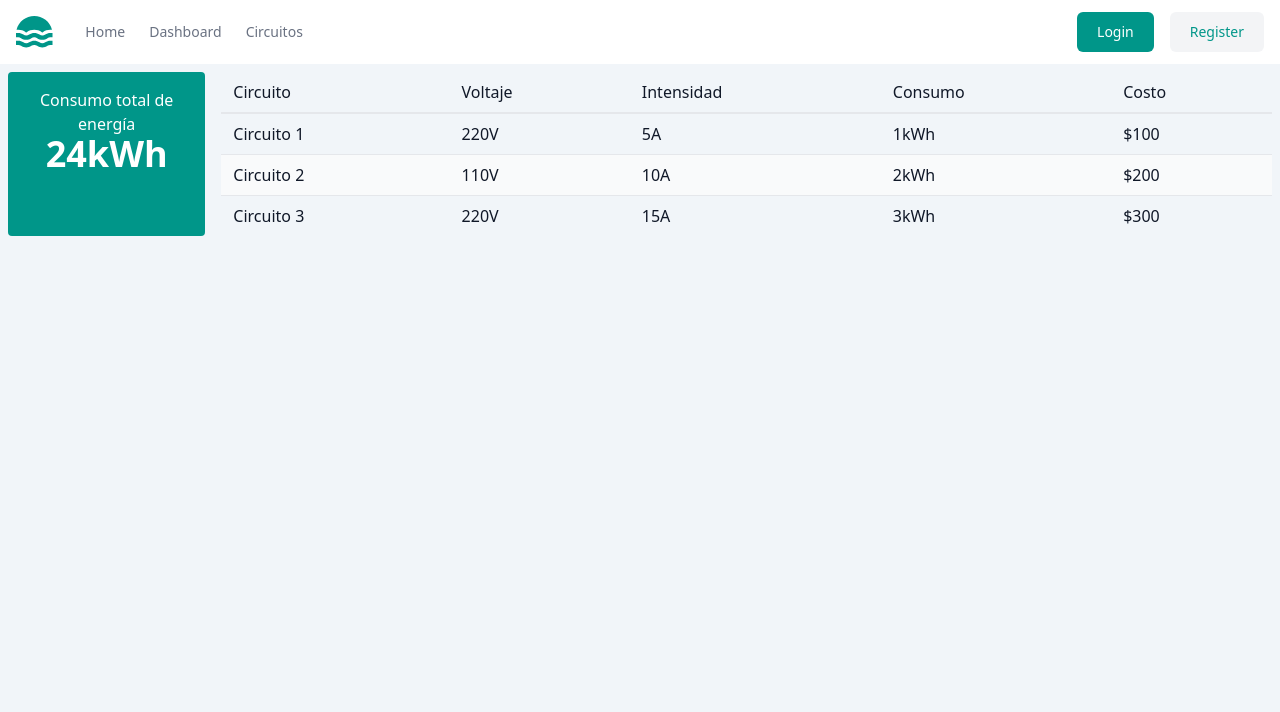
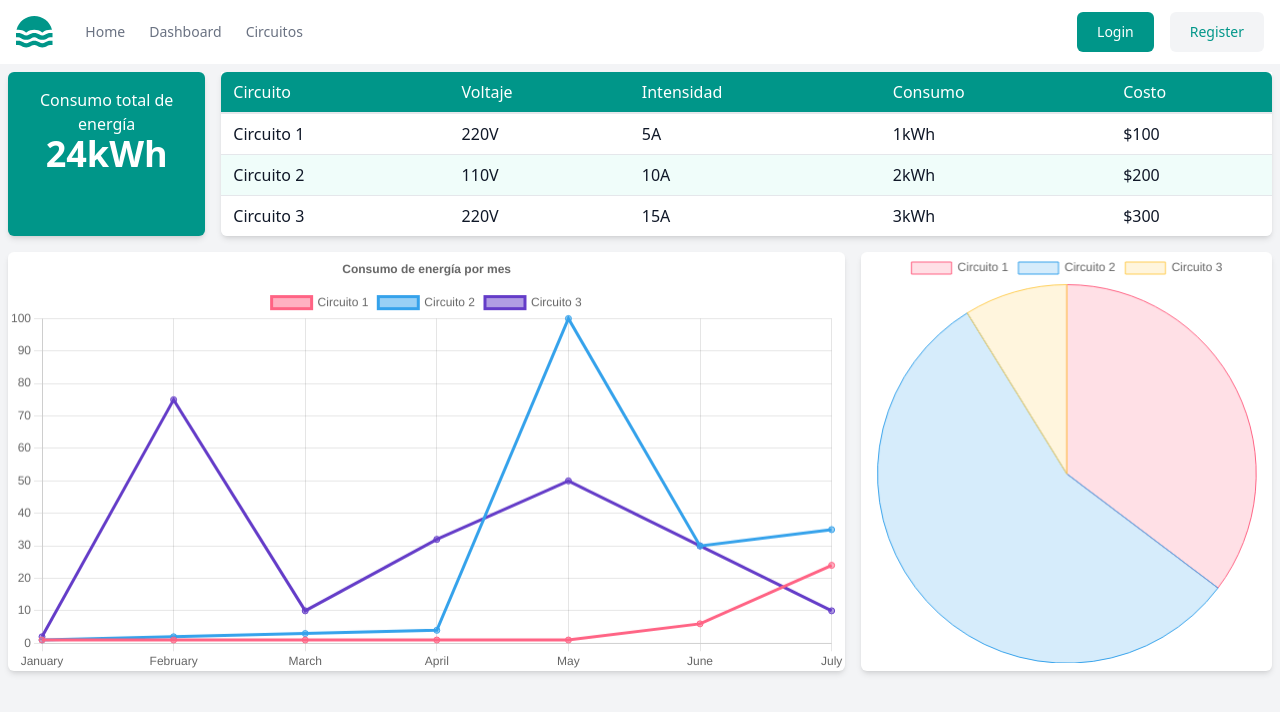
Before and after one commit to MonicaCabanas23/energy-manager, a Next.js app: page /dashboard in a window 1280 px wide. Shown: the top 712 px of the page. Built offline with nearby package versions, Linux system fonts and the light colour scheme; no server answers.

Commit message:
:lipstick: ui: adding dashboard charts ui

```diff
--- a/src/app/dashboard/page.tsx
+++ b/src/app/dashboard/page.tsx
@@ -1,22 +1,112 @@
 "use client"
 
 import Table from "@/components/ui/Table";
+import {
+  Chart as ChartJS,
+  CategoryScale,
+  LinearScale,
+  BarElement,
+  Title,
+  Tooltip,
+  Legend,
+  PointElement,
+  LineElement,
+  ArcElement,
+} from "chart.js";
+import { Line } from 'react-chartjs-2';
+import { Pie } from 'react-chartjs-2';
 
 export default function Dashboard() {
+    ChartJS.register(
+        CategoryScale,
+        LinearScale,
+        PointElement,
+        LineElement,
+        Title,
+        Tooltip,
+        Legend,
+        ArcElement
+    );
+
     const dummyData = [
         { circuito: "Circuito 1", voltaje: "220V", intensidad: "5A", consumo: "1kWh", costo: "$100" },
         { circuito: "Circuito 2", voltaje: "110V", intensidad: "10A", consumo: "2kWh", costo: "$200" },
         { circuito: "Circuito 3", voltaje: "220V", intensidad: "15A", consumo: "3kWh", costo: "$300" },
     ];
-    // const labels = ['January', 'February', 'March', 'April', 'May', 'June', 'July'];
+
+    const options = {
+        responsive: true,
+        plugins: {
+            legend: {
+            position: 'top' as const,
+            },
+            title: {
+            display: true,
+            text: 'Consumo de energía por mes',
+            },
+        },
+    };
+
+    const labels = ['January', 'February', 'March', 'April', 'May', 'June', 'July'];
+
+    const dataLine = {
+        labels: labels,
+        datasets: [
+            {
+                label: 'Circuito 1',
+                data: [1, 1, 1, 1, 1, 6, 24],
+                borderColor: 'rgb(255, 99, 132)',
+                backgroundColor: 'rgba(255, 99, 132, 0.5)',
+            },
+            {
+                label: 'Circuito 2',
+                data: [1, 2, 3, 4, 100, 30, 35],
+                borderColor: 'rgb(53, 162, 235)',
+                backgroundColor: 'rgba(53, 162, 235, 0.5)',
+            },
+            {
+                label: 'Circuito 3',
+                data: [2, 75, 10, 32, 50, 30, 10],
+                borderColor: 'rgb(100, 60, 200)',
+                backgroundColor: 'rgba(100, 60, 200, 0.5)',
+            },
+        ],
+    };
+
+    const dataPie = {
+        labels: ['Circuito 1', 'Circuito 2', 'Circuito 3'],
+        datasets: [
+            {
+            label: 'Consumo total',
+            data: [12, 19, 3],
+            backgroundColor: [
+                'rgba(255, 99, 132, 0.2)',
+                'rgba(54, 162, 235, 0.2)',
+                'rgba(255, 206, 86, 0.2)',
+                'rgba(75, 192, 192, 0.2)',
+                'rgba(153, 102, 255, 0.2)',
+                'rgba(255, 159, 64, 0.2)',
+            ],
+            borderColor: [
+                'rgba(255, 99, 132, 1)',
+                'rgba(54, 162, 235, 1)',
+                'rgba(255, 206, 86, 1)',
+                'rgba(75, 192, 192, 1)',
+                'rgba(153, 102, 255, 1)',
+                'rgba(255, 159, 64, 1)',
+            ],
+            borderWidth: 1,
+            },
+        ],
+    };
 
   return (
     <div className="max-w-full p-2 grid grid-cols-1 md:grid-cols-8 lg:grid-cols-12 gap-4">
-        <div className="bg-teal-600 rounded-sm md:col-span-2 lg:col-span-2 text-white py-4 px-1 text-center relative">
+        <div className="bg-teal-600 rounded-md md:col-span-2 text-white py-4 px-1 text-center relative shadow-md">
             <h2 className="font-medium">Consumo total de energía</h2>
             <h1 className="font-extrabold text-4xl md:absolute md:top-1/2 md:left-1/2 md:transform md:-translate-x-1/2 md:-translate-y-1/2">24kWh</h1>
         </div>
-        <div className="md:col-span-6 lg:col-span-10">
+        <div className="col-span-1 md:col-span-10 shadow-md rounded-bl-md rounded-br-md">
             <Table
                 definition={{
                     circuito   : "Circuito",
@@ -28,6 +118,12 @@ export default function Dashboard() {
                 data={dummyData}
             />
         </div>
+        <div className="bg-white col-span-1 md:col-span-8 rounded-md shadow-md">
+            <Line options={options} data={dataLine} />
+        </div>
+        <div className="bg-white col-span-1 md:col-span-4 rounded-md shadow-md">
+            <Pie data={dataPie} />
+        </div>
     </div>
   );
 }
--- a/src/app/layout.tsx
+++ b/src/app/layout.tsx
@@ -7,6 +7,16 @@ import { PiCircuitryFill } from "react-icons/pi";
 import { BiLogOut }        from "react-icons/bi";
 import { SessionProvider } from "@/contexts/SessionContext";
 import { auth0 }           from "@/lib/auth0";
+import {
+  Chart as ChartJS,
+  CategoryScale,
+  LinearScale,
+  PointElement,
+  LineElement,
+  Title,
+  Tooltip,
+  Legend,
+} from 'chart.js';
 
 export const metadata: Metadata = {
   title: "Administrador de energía",
@@ -19,6 +29,8 @@ export default async function RootLayout({
 }>) {
 
   const session = await auth0.getSession();
+
+
 
   const links = [
     {
@@ -71,7 +83,7 @@ export default async function RootLayout({
           <Header
             links={links}
           />
-          <main className="bg-slate-100 max-w-screen" style={{ minHeight: "calc(100vh - 56px)" }}>
+          <main className="bg-gray-100 max-w-screen" style={{ minHeight: "calc(100vh - 56px)" }}>
             {children}
           </main>
         </SessionProvider>
--- a/src/components/layout/Header/ProfileBubble.tsx
+++ b/src/components/layout/Header/ProfileBubble.tsx
@@ -31,7 +31,6 @@ export default function ProfileBubble({pictureSrc, classes="", links=[], menuVis
         }).filter(Boolean); // Remove any undefined/null values
     }
 
-    console.log('foto', pictureSrc);
     return (
         <div className={`relative ${classes}`}>
             <button
--- a/src/components/ui/Table.tsx
+++ b/src/components/ui/Table.tsx
@@ -10,32 +10,64 @@ export default function Table<T extends Record<string, JSX.Element | string | nu
     data
 }: TableProps<T>
 ) {
+    /**
+     * Render the header columns of the table.
+     * @returns An array of table header elements.
+     */
     const renderHeaderColumns = () => {
-        return Object.entries(definition).map(([key, value]) => (
-            <th className="px-3 py-2 whitespace-nowrap" key={key}>{value}</th>
+        const keysLength = Object.entries(definition).length
+
+        return Object.entries(definition).map(([key, value], index) => {
+            if(index === 0) {
+                return (
+                    <th className="px-3 py-2 whitespace-nowrap rounded-tl-md" key={key}>{value}</th>
+                )
+            }
+            else if(index + 1 === keysLength) {
+                return (
+                    <th className="px-3 py-2 whitespace-nowrap rounded-tr-md" key={key}>{value}</th>
+                )
+            }
+
+            return (
+                <th className="px-3 py-2 whitespace-nowrap" key={key}>{value}</th>
+            )
+        })
+    }
+
+    /**
+     * Render the columns of a table row.
+     * @param item The data item for the row.
+     * @returns An array of table cell elements.
+     */
+    const renderRowsColumns = (item: T) => {
+        return Object.entries(item).map(([key, value], index) => (
+            <td className="px-3 py-2 whitespace-nowrap" key={key}>{value}</td>
         ))
     }
 
+    /**
+     * Render the rows of the table.
+     * @returns An array of table row elements.
+     */
     const renderRows = () => {
         return data.map((item, index) => (
             <tr className="*:text-gray-900 *:first:font-medium" key={index}>
-                {Object.entries(item).map(([key, value]) => (
-                    <td className="px-3 py-2 whitespace-nowrap" key={key}>{value}</td>
-                ))}
+                { renderRowsColumns(item) }
             </tr>
         ))
     }
 
     return (
-        <div className="overflow-x-auto">
+        <div className="overflow-x-auto bg-white rounded-bl-md rounded-br-md">
         <table className="min-w-full divide-y-2 divide-gray-200">
-            <thead className="ltr:text-left rtl:text-right">
-            <tr className="*:font-medium *:text-gray-900">
-                {renderHeaderColumns()}
-            </tr>
+            <thead className="ltr:text-left rtl:text-right text-white bg-teal-600">
+                <tr className="*:font-medium">
+                    {renderHeaderColumns()}
+                </tr>
             </thead>
 
-            <tbody className="divide-y divide-gray-200 *:even:bg-gray-50">
+            <tbody className="divide-y divide-gray-200 *:even:bg-teal-50">
                 {renderRows()}
             </tbody>
         </table>
```
